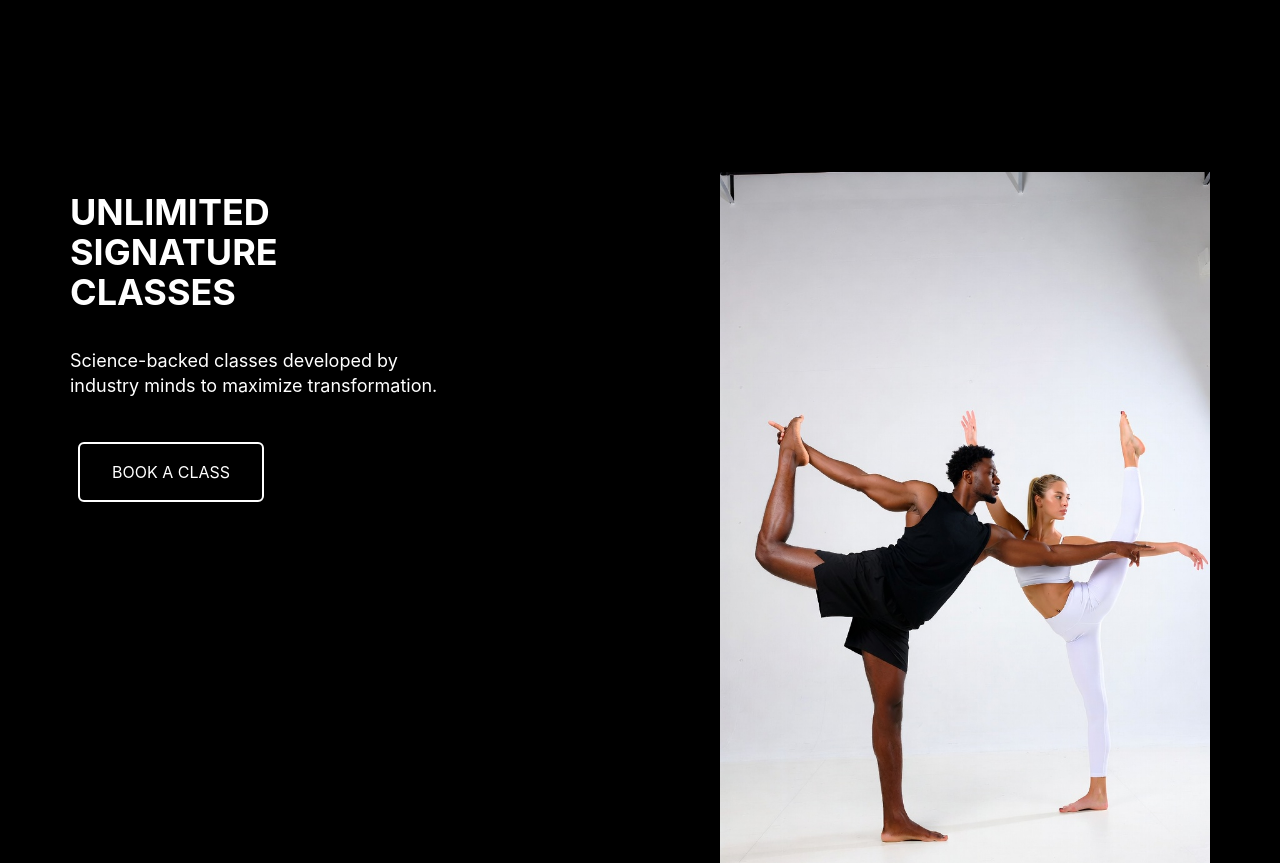
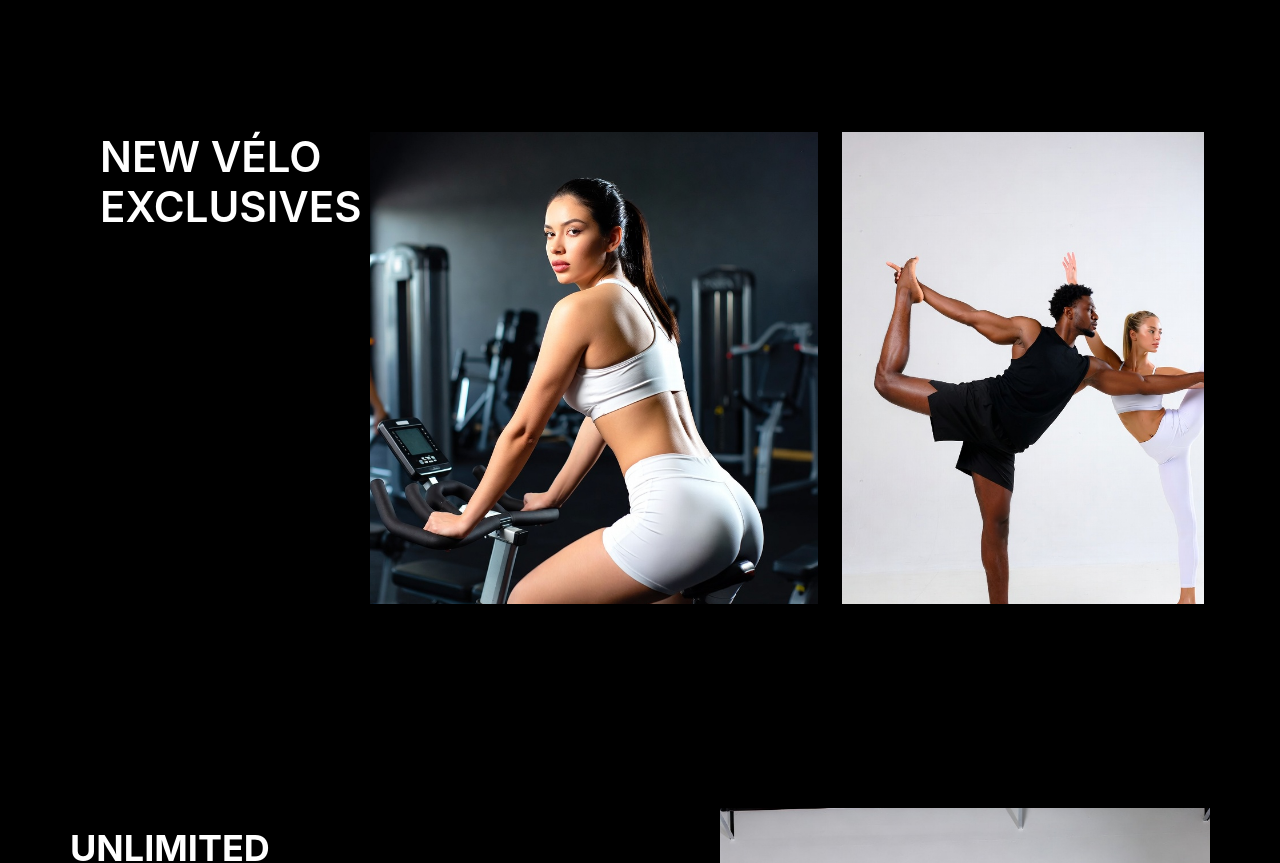
Before and after one commit to Nhlalo/VeloFitness, a React (Vite) app: page /classes in a window 1280 px wide. Shown: the part 780-1643 px from the top of the page. Built offline with nearby package versions, Linux system fonts and the light colour scheme.

Commit message:
style: implement styling to the exclusives component

```diff
--- a/src/pages/classes/Classes.tsx
+++ b/src/pages/classes/Classes.tsx
@@ -6,6 +6,8 @@ import HeroBanner from "../../components/shared/HeroBanner";
 import WorkOutVideo from "../../assets/videos/class-herobanner.mp4";
 import PersonalTraining from "../../assets/images/classes-personalTraining.jpg";
 import Training from "../../assets/images/classes-training.jpg";
+import BikeRiding from "../../assets/images/classes-bikeriding.jpg";
+import Yoga from "../../assets/images/classes-yoga.jpg";
 
 const classesDescription: Props[] = [
   {
@@ -29,6 +31,40 @@ const herobannerProps: HeroBannerProps = {
   buttonText: "BOOK A CLASS",
 };
 
+const exclusivesDescription: { imageSrc: string; alt: string }[] = [
+  { imageSrc: BikeRiding, alt: "Person riding a bike" },
+  { imageSrc: Yoga, alt: "Two people practicing yoga" },
+  { imageSrc: Yoga, alt: "A person stretching " },
+];
+
+function Exlusives() {
+  return (
+    <Container>
+      <div className="mx-3 mt-8 mb-8 flex flex-col lg:flex-row">
+        <h2 className="pb-6 text-3xl font-semibold uppercase lg:w-[25%] lg:px-6 lg:text-[2.625rem]">
+          New Vélo Exclusives
+        </h2>
+        <div className="no-scrollbar mb-25 flex overflow-x-auto">
+          {exclusivesDescription.map((content) => {
+            return (
+              <div
+                className="aspect-square w-[80%] shrink-0 px-3 md:w-[65%] lg:w-118"
+                key={content.alt}
+              >
+                <img
+                  src={content.imageSrc}
+                  alt={content.alt}
+                  className="h-full w-full object-cover"
+                />
+              </div>
+            );
+          })}
+        </div>
+      </div>
+    </Container>
+  );
+}
+
 export default function Classes() {
   return (
     <>
@@ -39,6 +75,7 @@ export default function Classes() {
         buttonText={herobannerProps.buttonText}
       />
       <main className="bg-black text-white">
+        <Exlusives />
         {classesDescription.map((content) => {
           return (
             <SubClasses
```
